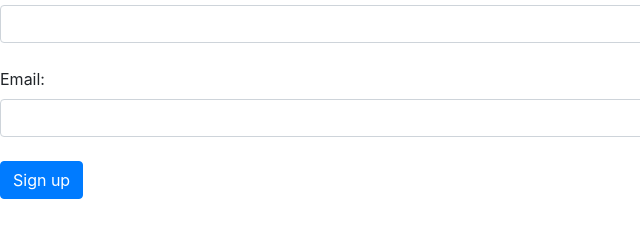
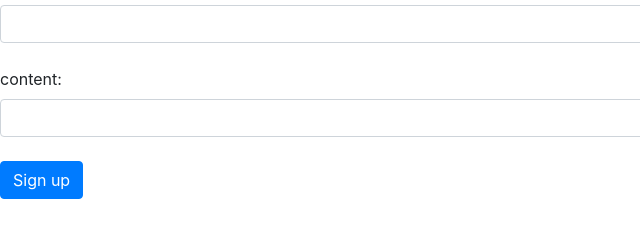
Before and after one commit to lushilling/Discussion-Board, a website: page html/index.html in a window 1280 px wide. Shown: the part 271-508 px from the top of the page, 0-640 px from the left. Drawn offline with nearby package versions, Linux system fonts and the light colour scheme.

Commit message:
adding form

```diff
--- a/html/index.html
+++ b/html/index.html
@@ -24,7 +24,7 @@
                 <label for="accEmail" id="accEmailLable">Email: </label>
                 <input type="email" id="accEmail" class="form-control" name="accEmail" required>
                 <br>
-                <label for="accContent" id="accContentLable">Email: </label>
+                <label for="accContent" id="accContentLable">content: </label>
                 <input type="content" id="accContent" class="form-control" name="accContent" required>
                 <br>
                 <input type="submit" class="btn btn-primary" value="Sign up">
```
